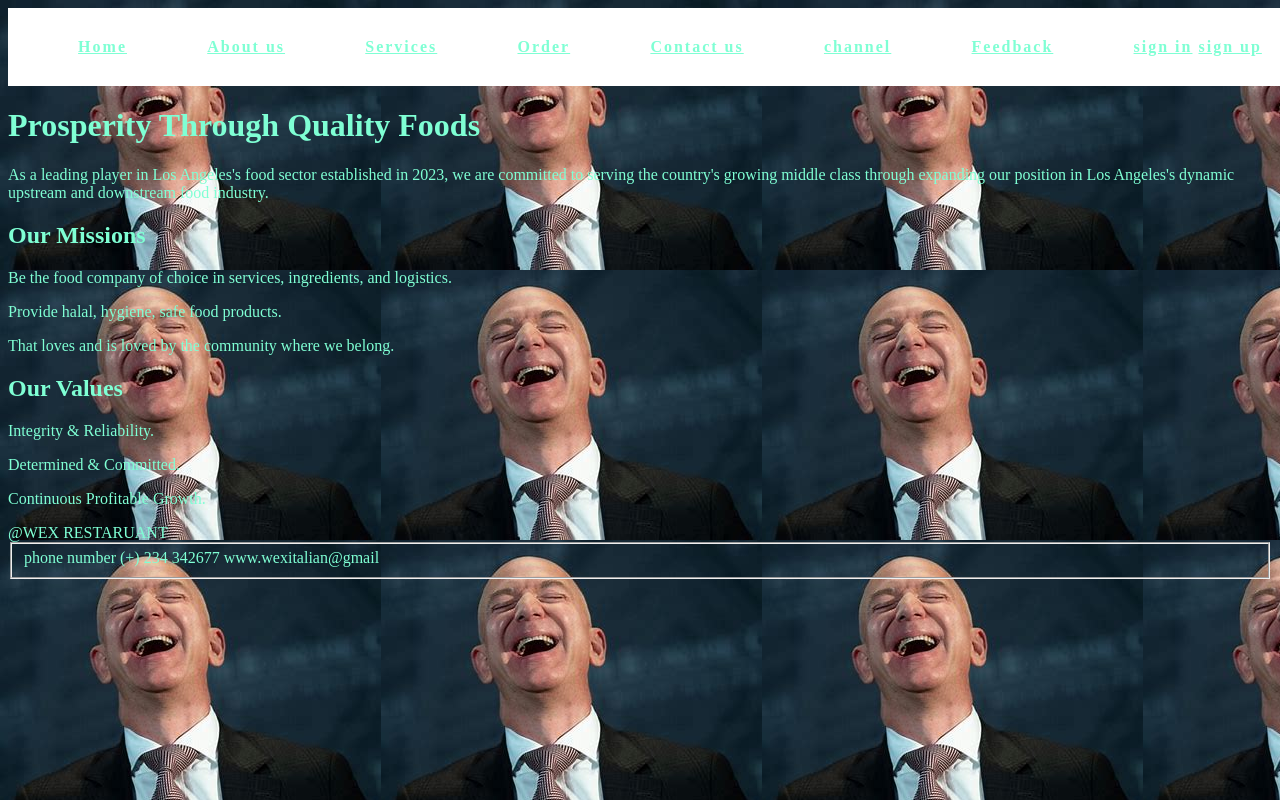
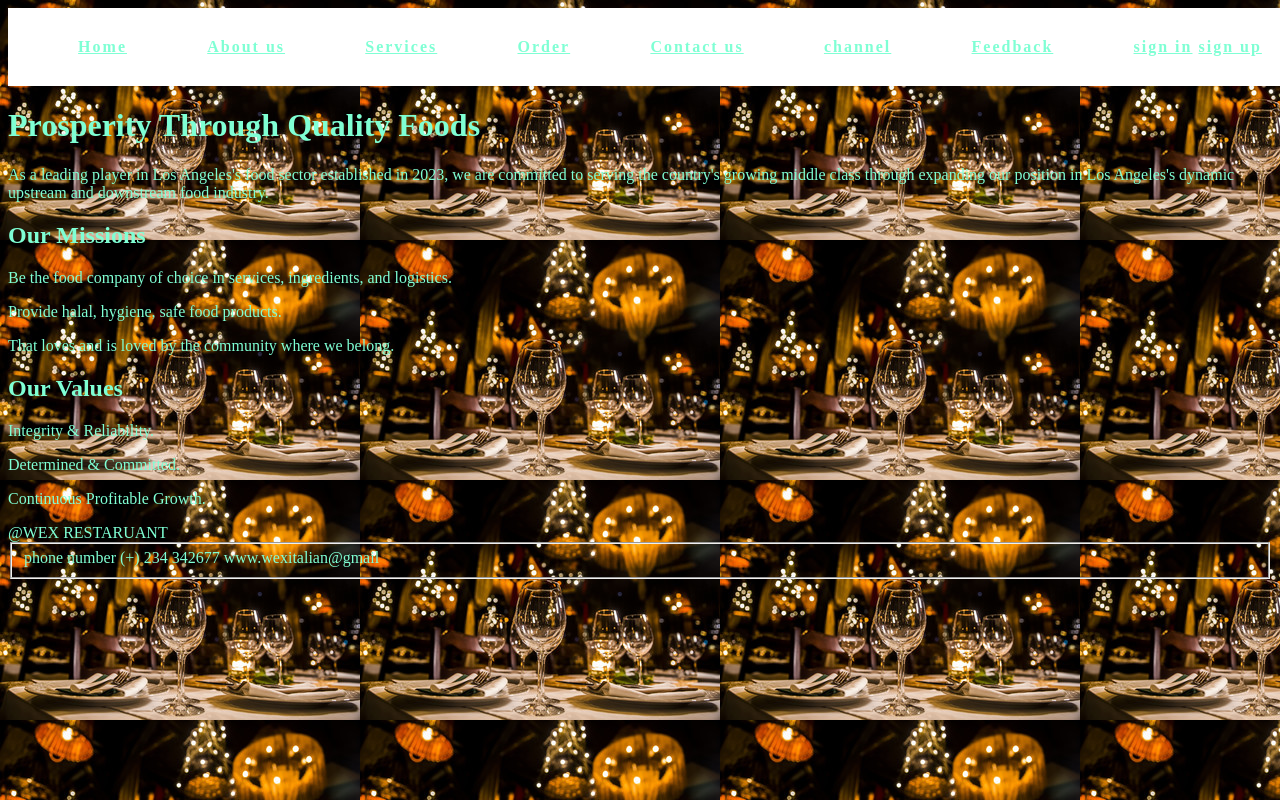
Before and after one commit to 168382/Sillencer, a PHP site: page /ProjectX/about.html in a window 1280 px wide; the page is wider, and only the part inside the window is pictured. Run offline with PHP 8.4, Linux system fonts and the light colour scheme.

Commit message:
background

```diff
--- a/css/style.css
+++ b/css/style.css
@@ -3,7 +3,7 @@ body{
 
     -webkit-text-fill-color: aquamarine;
     background-color: aqua;
-    background-image: url(../img/bb.jpeg)
+    background-image: url(../img/tt.jpg)
 
 
 }
```
